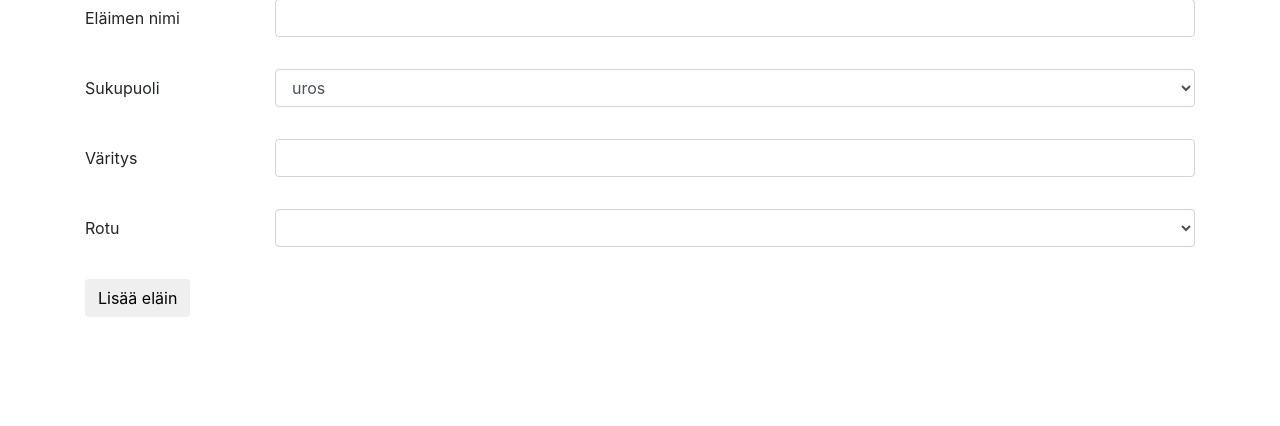
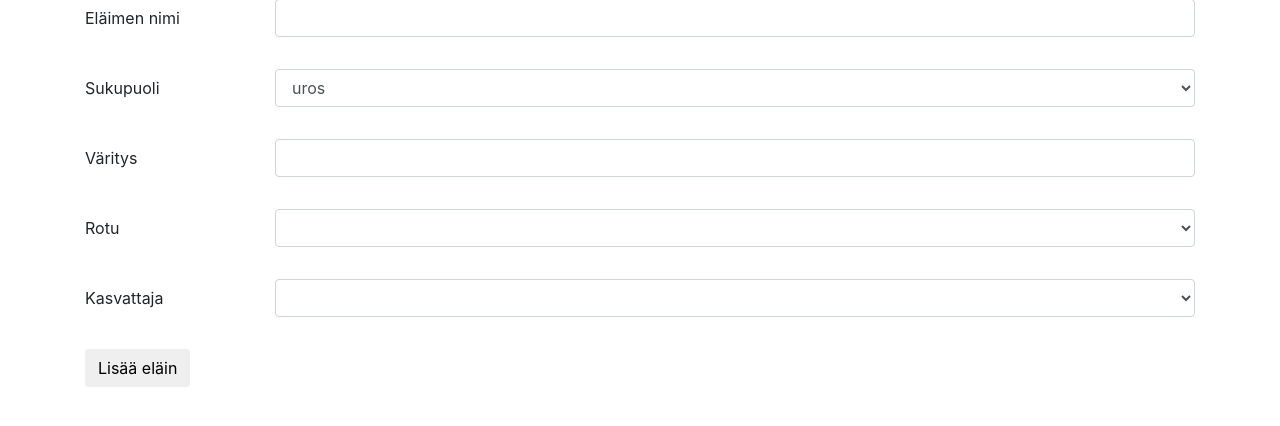
Before and after one commit to sovalke/ktietokanta, a Flask app: template application/templates/creatures/lisaaelain.html in a window 1280 px wide. Shown: the part 81-507 px from the top of the page. Run offline with Flask 2, Linux system fonts and the light colour scheme; the template is opened without the code that fills it: values that come from a table or form of the project are taken from there, others are empty; some libraries are stand-ins or nearby versions.

Commit message:
Lisätty kasvattajan id eläinlistaukseen

```diff
--- a/application/breeds/models.py
+++ b/application/breeds/models.py
@@ -13,3 +13,6 @@ class Rotu(Base):
     def __init__(self, nimi, linja):
         self.nimi = nimi
         self.linja = linja
+
+    def get_nimi(self):
+        return self.nimi
--- a/application/creatures/forms.py
+++ b/application/creatures/forms.py
@@ -3,6 +3,7 @@ from wtforms import StringField, validators, SelectField
 from application import db
 from sqlalchemy.sql import text
 from application.breeds.models import Rotu
+from application.auth.models import User
 
 
 class CreatureForm(FlaskForm):
@@ -16,5 +17,10 @@ class CreatureForm(FlaskForm):
         coerce=int
     )
 
+    kasvattaja = SelectField( u'Kasvattaja',
+        choices = [(g.id, g.nimi) for g in User.query.order_by('nimi')],
+        coerce=int
+    )
+
     class Meta:
         csrf = False
--- a/application/creatures/models.py
+++ b/application/creatures/models.py
@@ -11,12 +11,15 @@ class Elain(Base):
     varitys = db.Column(db.String(144), nullable=False)
     rotu = db.Column(db.Integer, db.ForeignKey('rotu.id'),
                            nullable=True)
+    kasvattaja = db.Column(db.Integer, db.ForeignKey('kasvattaja.id'),
+                           nullable=True)
 
-    def __init__(self, nimi, sukupuoli, varitys, rotu):
+    def __init__(self, nimi, sukupuoli, varitys, rotu, kasvattaja):
         self.nimi = nimi
         self.sukupuoli = sukupuoli
         self.varitys = varitys
         self.rotu = rotu
+        self.kasvattaja = kasvattaja
 
     def get_id(self):
         return self.id
--- a/application/creatures/views.py
+++ b/application/creatures/views.py
@@ -29,7 +29,8 @@ def elain_lisaa():
         request.form.get("nimi"),
         request.form.get("sukupuoli"),
         request.form.get("varitys"),
-        request.form.get("rotu")
+        request.form.get("rotu"),
+        request.form.get("kasvattaja")
     )
 
     db.session().add(t)
--- a/application/templates/creatures/lisaaelain.html
+++ b/application/templates/creatures/lisaaelain.html
@@ -50,6 +50,18 @@
       {% endfor %}
     </ul>
   </div>
+  <div class="form-group row">
+    {{ form.kasvattaja.label(class_="col-sm-2 col-form-label") }}
+    <div class="col-sm-10">
+      {{ form.kasvattaja(class_="form-control") }}
+    </div>
+
+    <ul>
+      {% for error in form.kasvattaja.errors %}
+      <li>{{ error }}</li>
+      {% endfor %}
+    </ul>
+  </div>
   <div class="form-group col-sm-10 row">
     <input type="submit" value="Lisää eläin" class="btn" />
   </div>
```
